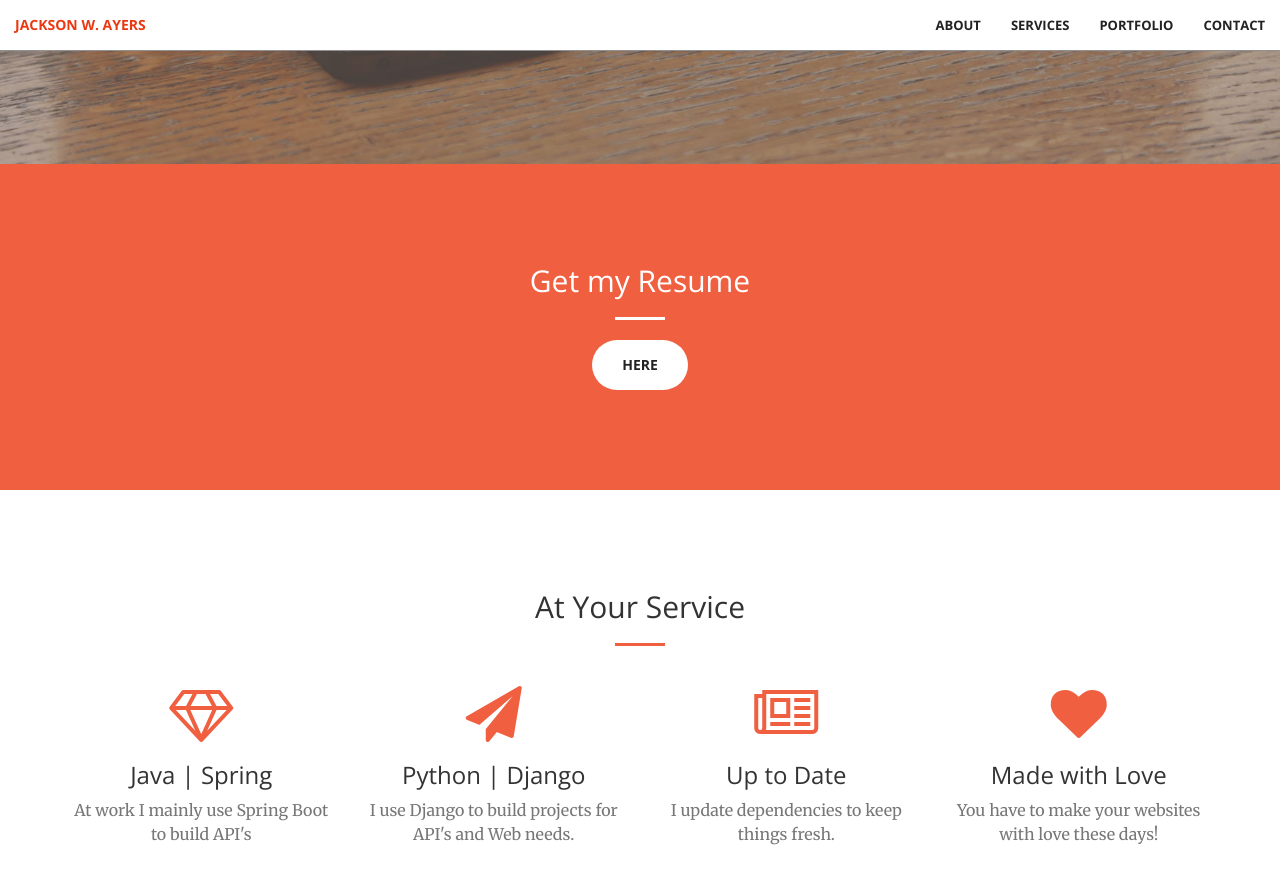
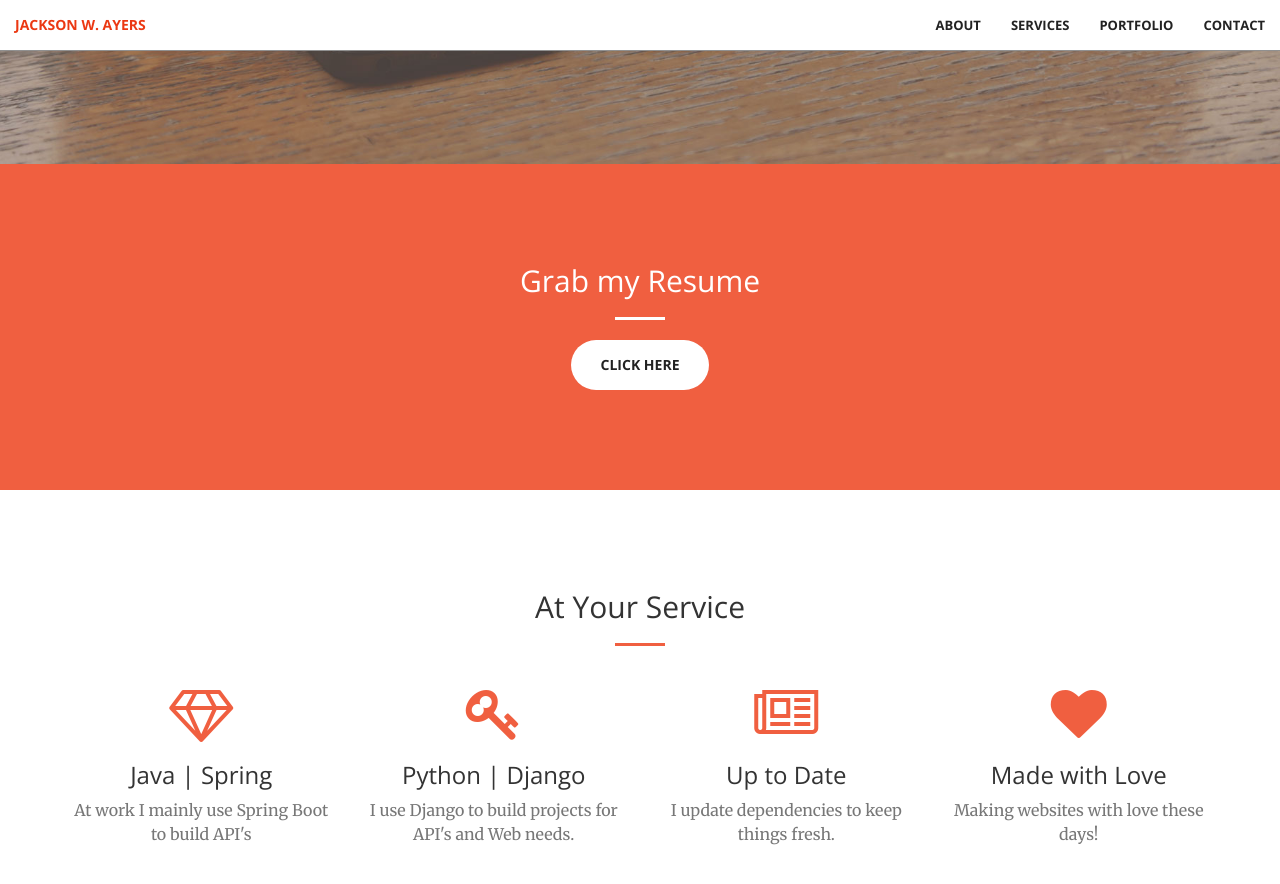
Before and after one commit to ayerswj/ayerswj.github.io, a Jekyll site: the page built from index.html, in a window 1280 px wide and 900 px high, scrolled down 736 px. Shown: the top 884 px of the window. Built offline with Jekyll 4.4.1, drawn with Linux system fonts in a browser that asks for light colours.

Commit message:
edit style

```diff
--- a/_includes/about.html
+++ b/_includes/about.html
@@ -2,9 +2,9 @@
     <div class="container">
         <div class="row">
             <div class="col-lg-8 col-lg-offset-2 text-center">
-                <h2 class="section-heading">Get my Resume</h2>
+                <h2 class="section-heading">Grab my Resume</h2>
                 <hr class="light">
-                <a href="https://drive.google.com/file/d/1Gbntg2GVs1nXeb0jqDl1-sdM87LSrzyr/view?usp=sharing" class="btn btn-default btn-xl">Here</a>
+                <a href="https://drive.google.com/file/d/1Gbntg2GVs1nXeb0jqDl1-sdM87LSrzyr/view?usp=sharing" class="btn btn-default btn-xl">Click Here</a>
             </div>
         </div>
     </div>
--- a/_includes/portfolio.html
+++ b/_includes/portfolio.html
@@ -2,7 +2,7 @@
     <div class="container-fluid">
         <div class="row no-gutter">
             <div class="col-lg-4 col-sm-6">
-                <a href="#https://github.com/ayerswj/backend" class="portfolio-box">
+                <a href="#" class="portfolio-box">
                     <img src="img/portfolio/1.jpg" class="img-responsive" alt="">
                     <div class="portfolio-box-caption">
                         <div class="portfolio-box-caption-content">
--- a/_includes/services.html
+++ b/_includes/services.html
@@ -18,7 +18,7 @@
             </div>
             <div class="col-lg-3 col-md-6 text-center">
                 <div class="service-box">
-                    <i class="fa fa-4x fa-paper-plane wow bounceIn text-primary" data-wow-delay=".1s"></i>
+                    <i class="fa fa-4x fa-key wow bounceIn text-primary" data-wow-delay=".1s"></i>
                     <h3>Python | Django</h3>
                     <p class="text-muted">I use Django to build projects for API's and Web needs.</p>
                 </div>
@@ -34,7 +34,7 @@
                 <div class="service-box">
                     <i class="fa fa-4x fa-heart wow bounceIn text-primary" data-wow-delay=".3s"></i>
                     <h3>Made with Love</h3>
-                    <p class="text-muted">You have to make your websites with love these days!</p>
+                    <p class="text-muted">Making websites with love these days!</p>
                 </div>
             </div>
         </div>
```
